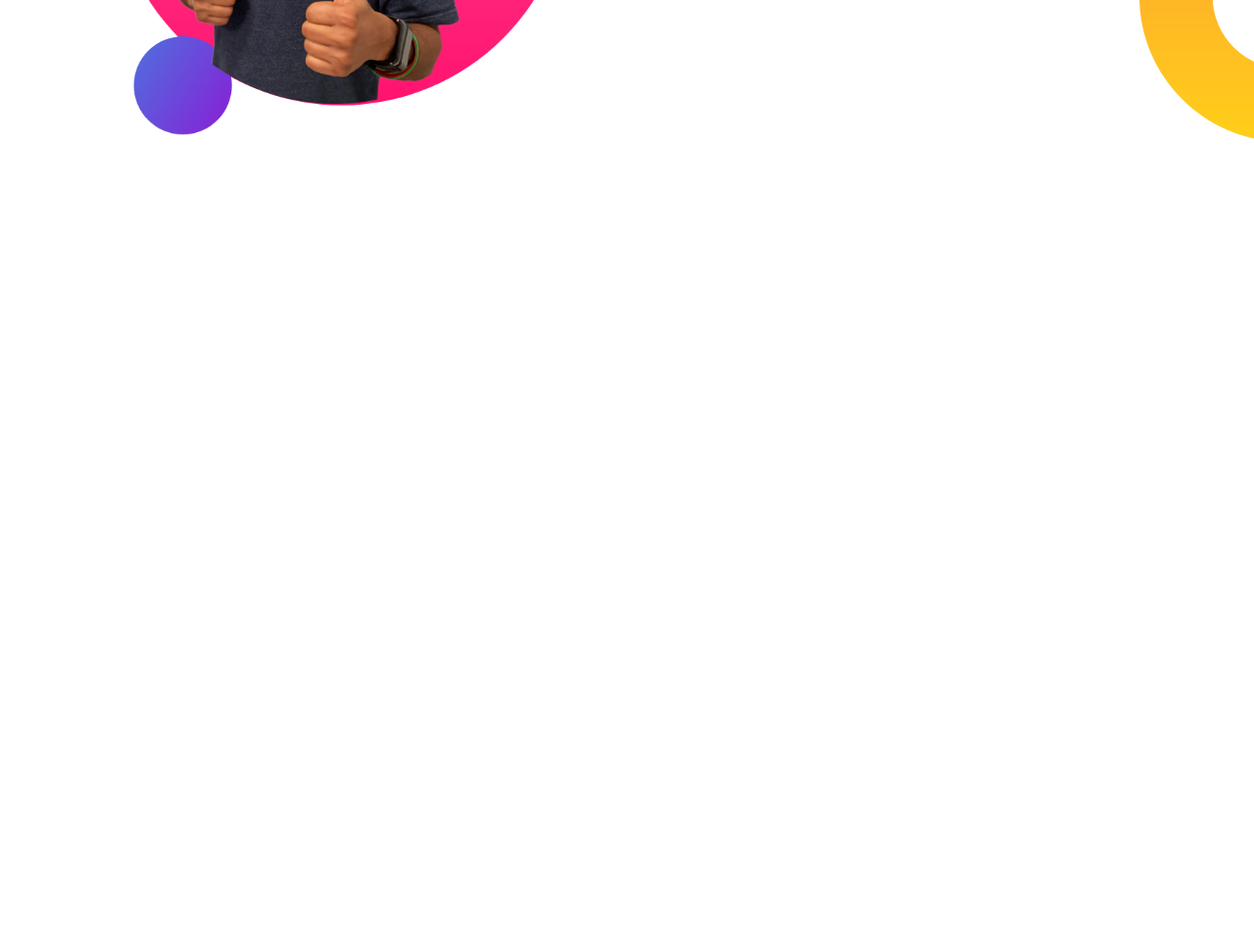
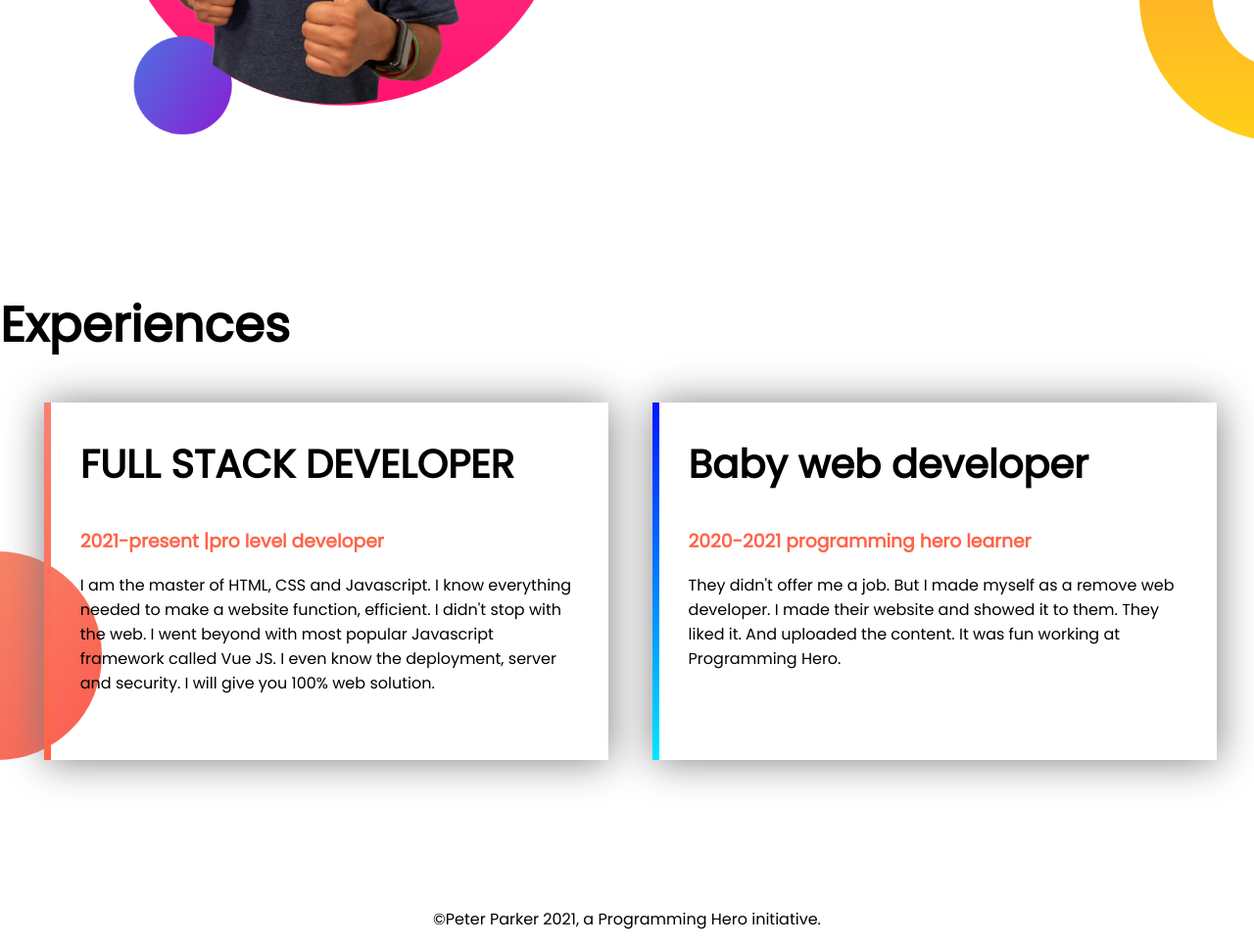
Before and after one commit to S-MD-JAHED/developer-jahed-portfolio, a plain HTML site: page index.html in a window 1280 px wide. Shown: the part 1072-2039 px from the top of the page at 98% size. Before the commit the page ends 1367 px from the top, so only its background shows below. Drawn offline with Linux system fonts and the light colour scheme.

Commit message:
footer added

```diff
--- a/index.html
+++ b/index.html
@@ -13,7 +13,7 @@
 </head>
 
 <body>
-    <section class="top-banner">
+    <section class="top-banner flexible-section">
         <div class="half-width">
             <h1>Welcome to</h1>
             <h1><span style="color:tomato;">Jahed</span> website</h1>
@@ -27,7 +27,7 @@
         </div>
     </section>
 
-    <section class="dream-big">
+    <section class="dream-big flexible-section">
         <div class="half-width">
             <img src="images/jhankar2.png" alt="">
         </div>
@@ -39,6 +39,28 @@
             <a class="hire-me-btn" target="_blank" href="">DOWNLOAD RESUME</a>
         </div>
     </section>
+    <section class="experianc">
+        <h1>Experiences</h1>
+        <div class="flexible-section">
+            <div class="exp-item" id="ful-stack-id">
+                <h2>FULL STACK DEVELOPER</h2>
+                <h3 class="color">2021-present |pro level developer</h3>
+                <p>I am the master of HTML, CSS and Javascript. I know everything needed to make a website function,
+                    efficient. I didn't stop with the web. I went beyond with most popular Javascript framework called
+                    Vue JS. I even know the deployment, server and security. I will give you 100% web solution.</p>
+            </div>
+            <div class="exp-item" id="web-dev-id">
+                <h2>Baby web developer</h2>
+                <h3 class="color">2020-2021 programming hero learner</h3>
+                <p>They didn't offer me a job. But I made myself as a remove web developer. I made their website and
+                    showed it to them. They liked it. And uploaded the content. It was fun working at Programming Hero.
+                </p>
+            </div>
+        </div>
+    </section>
+    <footer>
+        <p> ©Peter Parker 2021, a Programming Hero initiative.</p>
+    </footer>
 
 </body>
 
--- a/style.css
+++ b/style.css
@@ -5,7 +5,7 @@ body{
 h1{
     font-size: 50px;
 }
-section{
+.flexible-section{
     display: flex;
     margin-bottom: 150px;
 
@@ -42,3 +42,36 @@ section{
     background-repeat: no-repeat;
     background-position: right bottom;
 }
+.experianc{
+    background-image: url(images/exp-bg.png);
+    background-repeat: no-repeat;
+    background-position: left bottom;
+}
+.exp-item{
+    width: 45%;
+    margin-left: 3.5%;
+    box-shadow: 1px 1px 40px gray;
+    padding:0px 30px ;
+    padding-bottom: 80px;
+    padding-bottom: 50px;
+    box-sizing: border-box;
+}
+.exp-item h2{
+    font-size: 40px;
+}
+.color{
+    color: tomato;
+}
+#ful-stack-id{
+    border-left: 7px solid;
+    border-image:linear-gradient(salmon,tomato);
+    border-image-slice: 1;
+}
+#web-dev-id{
+    border-left: 7px solid;
+    border-image:linear-gradient(#0116FF,#00E7FF);
+    border-image-slice: 1;
+}
+footer p{
+    text-align: center;
+}
```
